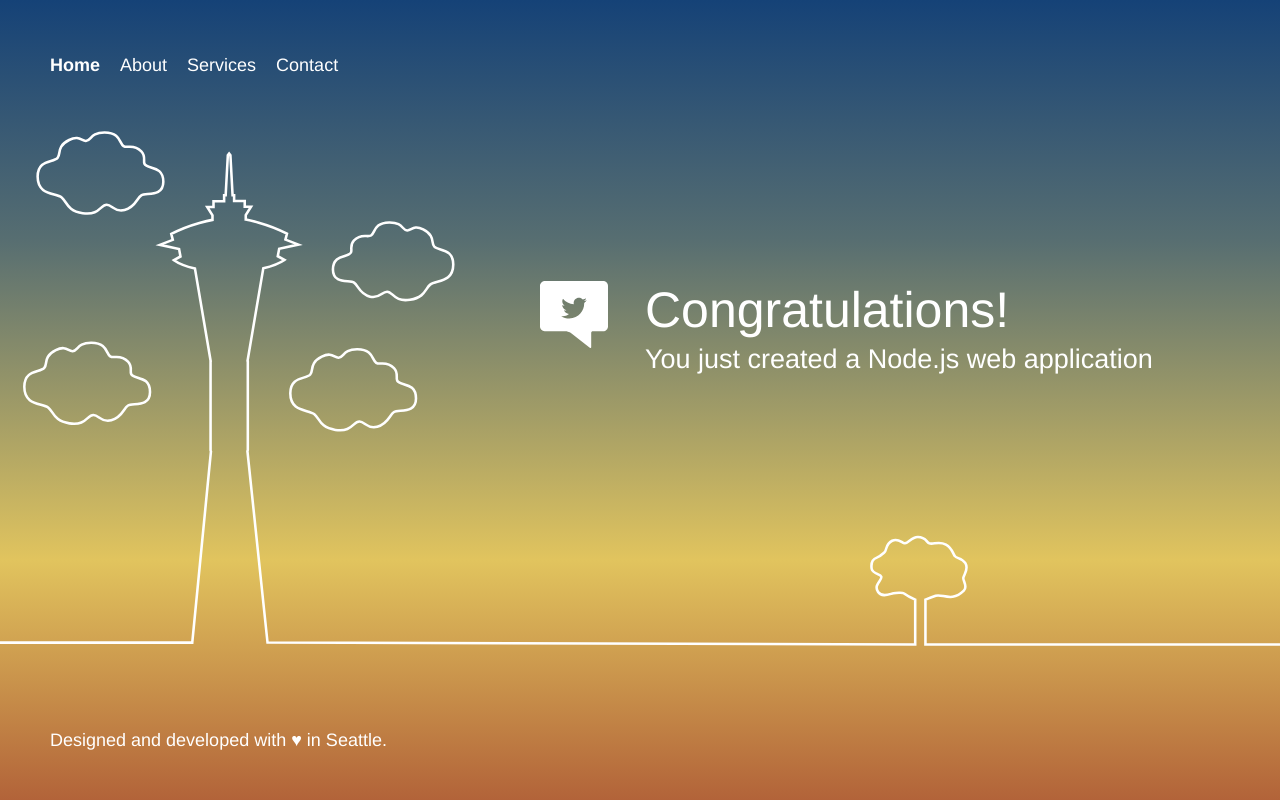
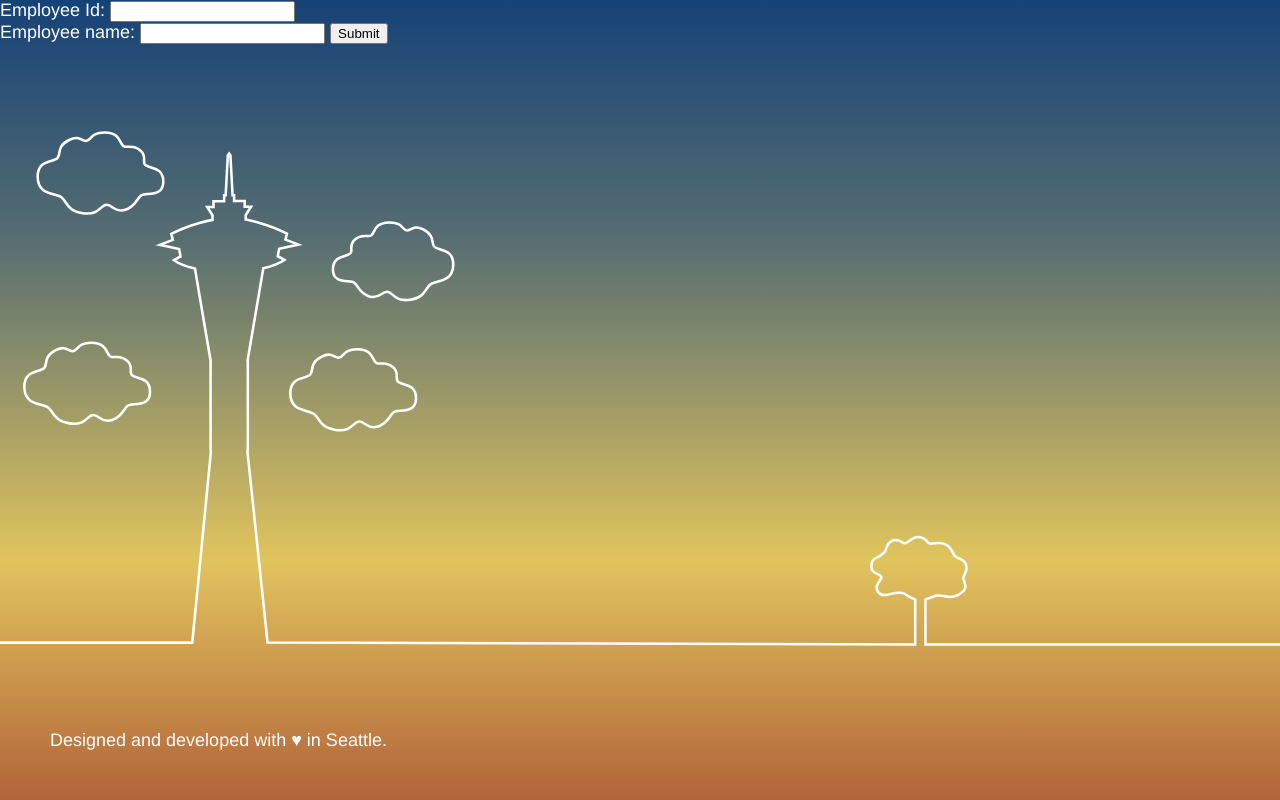
Before and after one commit to sandeepethakota/employeeManagement, a plain HTML site: page public/index.html in a window 1280 px wide. Drawn offline with Linux system fonts and the light colour scheme.

Commit message:
Adding required fields

```diff
--- a/public/index.html
+++ b/public/index.html
@@ -3,7 +3,7 @@
 
 <head>
     <meta charset="utf-8">
-    <title>Example app</title>
+    <title>Employee Manager</title>
     <meta name="description" content="" />
     <link href="assets/css/styles.css" rel="stylesheet">
     <link href="assets/css/gradients.css" rel="stylesheet">
@@ -44,24 +44,16 @@
             </div>
         </div>
 
-        <header>
-            <nav class="website-nav">
-                <ul>
-                  <li><a class="home-link" href="https://aws.amazon.com/">Home</a></li>
-                  <li><a href="https://aws.amazon.com/what-is-cloud-computing/">About</a></li>
-                  <li><a href="https://aws.amazon.com/solutions/">Services</a></li>
-                  <li><a href="https://aws.amazon.com/contact-us/">Contact</a></li>
-                </ul>
-            </nav>
-        </header>
+        <form>
+         Employee Id:
+            <input type = "text" name = "employeeId" value = "" maxlength = "100" />
+         <br />
 
-        <div class="message">
-            <a class="twitter-link" href="http://twitter.com/home/?status=I%20created%20a%20project%20with%20AWS%20CodeStar!%20%23AWS%20%23AWSCodeStar%20https%3A%2F%2Faws.amazon.com%2Fcodestar"><img src="assets/img/tweet.svg" /></a>
-            <div class="text">
-                <h1>Congratulations!</h1>
-                <h2>You just created a Node.js web application</h2>
-            </div>
-        </div>
+         Employee name:
+            <input type = "text" name = "employeeName" value = "" maxlength = "100" />
+         <input type = "submit" value ="Submit" />
+      </form>
+
     </div>
 
     <footer>
```
